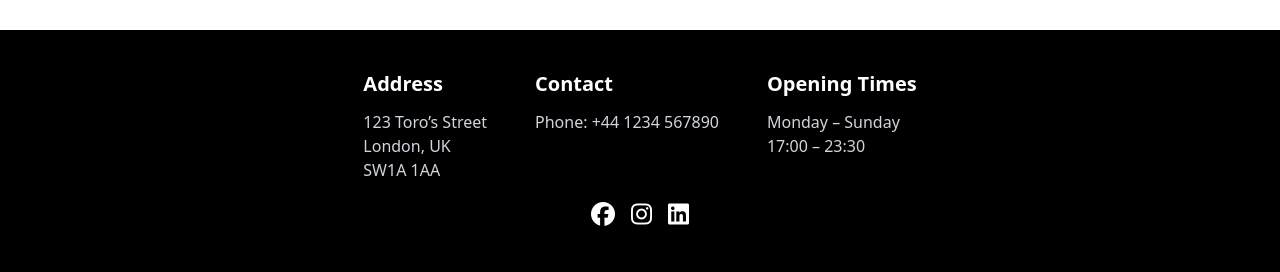
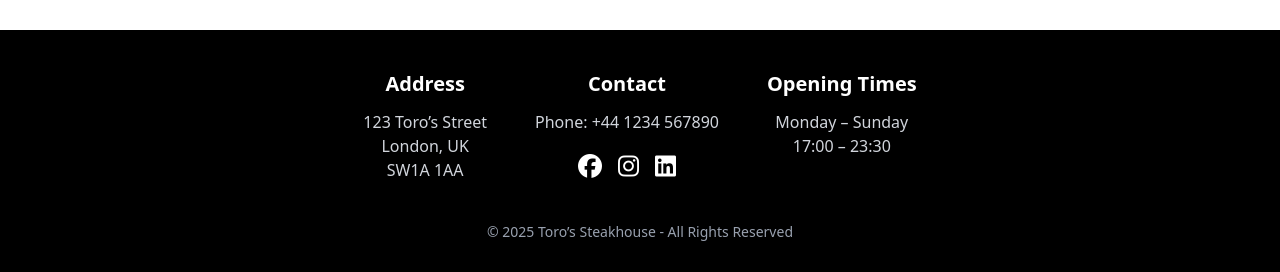
Before and after one commit to Anicaaa/toros-steakhouse, a React (Vite) app: page / in a window 1280 px wide. Shown: the part 1730-2002 px from the top of the page. Built offline with nearby package versions, Linux system fonts and the light colour scheme.

Commit message:
refactor

```diff
--- a/src/components/Footer.jsx
+++ b/src/components/Footer.jsx
@@ -8,27 +8,17 @@ function Footer() {
         gap-12
         text-center md:text-left">
 
-        <div>
+        <div className="text-center">
           <h3 className="text-xl font-semibold mb-3">Address</h3>
           <p className="text-gray-300">123 Toro’s Street</p>
           <p className="text-gray-300">London, UK</p>
           <p className="text-gray-300">SW1A 1AA</p>
         </div>
 
-        <div>
+        <div className="text-center">
           <h3 className="text-xl font-semibold mb-3">Contact</h3>
           <p className="text-gray-300">Phone: +44 1234 567890</p>
-        </div>
-
-        <div>
-          <h3 className="text-xl font-semibold mb-3">Opening Times</h3>
-          <p className="text-gray-300">Monday – Sunday</p>
-          <p className="text-gray-300">17:00 – 23:30</p>
-        </div>
-
-      </div>
-      <div className="flex justify-center">
-          <div className="flex gap-4 mt-4">
+          <div className="flex gap-4 mt-4 justify-center">
             <a
               href="#"
               className="text-white hover:text-red-600 transition text-2xl"
@@ -50,8 +40,14 @@ function Footer() {
               <i className="fab fa-linkedin"></i>
             </a>
           </div>
-          </div>
+        </div>
 
+        <div className="text-center">
+          <h3 className="text-xl font-semibold mb-3">Opening Times</h3>
+          <p className="text-gray-300">Monday – Sunday</p>
+          <p className="text-gray-300">17:00 – 23:30</p>
+        </div>
+      </div>
       <div className="text-center text-gray-400 mt-10 text-sm">
         © {new Date().getFullYear()} Toro’s Steakhouse - All Rights Reserved
       </div>
--- a/src/components/Hero.jsx
+++ b/src/components/Hero.jsx
@@ -8,7 +8,7 @@ function Hero() {
       className="w-full h-screen bg-cover bg-center flex items-center justify-end"
       style={{ backgroundImage: `url('/steakhousetwo.jpg')` }}
     >
-      <div className="max-w-xl bg-black/60 p-8 mx-auto text-center rounded-md text-white">
+      <div className="max-w-xl bg-black/60 p-8 sm:mx-auto mx-4 text-center rounded-md text-white">
         <h2 className="text-4xl font-bold mb-4">Welcome to Toro's Steakhouse</h2>
         <p className="text-lg leading-relaxed mb-6">
           Open & smokin' 7 days a week.<br />
--- a/src/pages/BookingPage.jsx
+++ b/src/pages/BookingPage.jsx
@@ -3,7 +3,7 @@ import BookingForm from "../components/BookingForm";
 
 export default function BookingPage() {
   return (
-    <div className="w-full min-h-screen flex flex-col items-center justify-center">
+    <div className="w-full flex flex-col items-center justify-center">
       <BookingForm />
     </div>
   );
--- a/src/pages/MenuPage.jsx
+++ b/src/pages/MenuPage.jsx
@@ -14,7 +14,7 @@ export default function MenuPage() {
   }, []);
 
   if (!menuData) {
-    return <div>Loading menu...</div>;
+    return <div className="flex justify-center pt-100 pb-100 font-bold text-2xl">Loading menu...</div>;
   }
 
   return (
```
